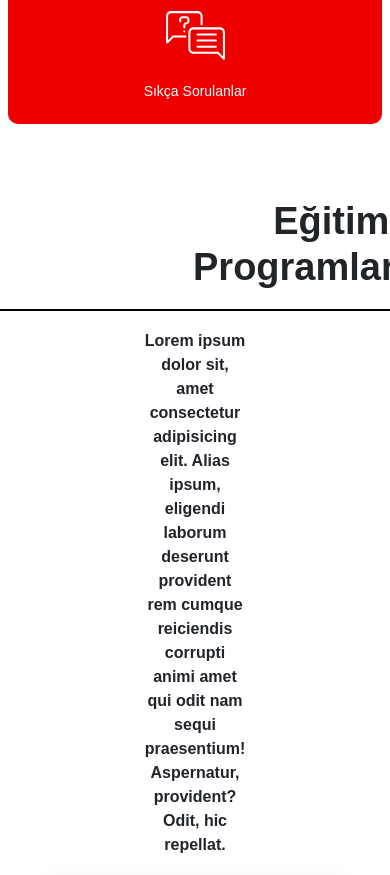
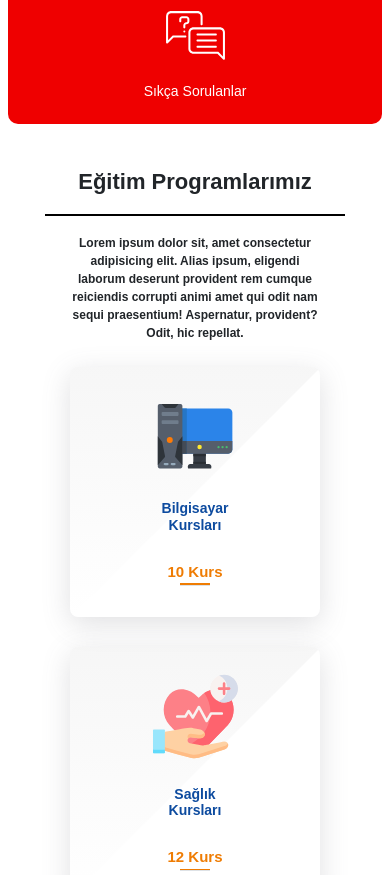
Before and after one commit to barisemreyalcin/Task, a website: page index.html in a window 390 px wide. Shown: the part 749-1624 px from the top of the page. Drawn offline with nearby package versions, Linux system fonts and the light colour scheme.

Commit message:
Responsive edu programs: done

```diff
--- a/scss/responsive.scss
+++ b/scss/responsive.scss
@@ -1,3 +1,41 @@
+// common class: section-header
+@media (max-width: 1200px) {
+    .section-header {
+        h2 {
+            font-size: 3.3rem;
+        }
+
+        p {
+            font-size: 1.5rem;
+        }
+    }
+}
+
+@media (max-width: 992px) {
+    .section-header {
+        h2 {
+            font-size: 3rem;
+        }
+
+        p {
+            font-size: 1.4rem;
+        }
+    }
+}
+
+@media (max-width: 768px) {
+    .section-header {
+        h2 {
+            font-size: 2.2rem;
+        }
+
+        p {
+            font-size: 1.2rem;
+        }
+    }
+}
+
+
 // main contact
 @media (max-width: 1400px) {
     .main-container {
@@ -422,6 +460,7 @@
         flex-wrap: wrap;
         gap: .5rem;
         top: .5rem;
+        margin-bottom: 5rem;
 
         .box {
             padding: 2.5rem 0;
@@ -467,3 +506,76 @@
         }
     }
 }
+
+// edu programs
+@media(max-width: 1400px) {
+    #section-edu {
+        .section-card {
+            width: 25rem !important;
+            height: 25rem !important;
+
+            h3 {
+                font-size: 1.6rem;
+            }
+        }
+    }
+}
+
+@media(max-width: 1200px) {
+    #section-edu {
+
+        #section-cards {
+            .section-card {
+                width: 21rem !important;
+                height: 21rem !important;
+                margin: 1rem;
+
+                h3 {
+                    font-size: 1.4rem;
+                    margin: 2.3rem 0;
+                }
+
+                a {
+                    font-size: 1rem;
+                }
+            }
+        }
+
+    }
+}
+
+@media(max-width: 992px) {
+    #section-edu {
+        padding: 0 5rem;
+        #section-cards {
+                .section-row {
+                    flex-wrap: wrap;
+                    .section-card {
+                        width: 25rem !important;
+                        height: 25rem !important;
+                    }
+                }
+            }
+    }
+}
+
+@media(max-width: 768px) {
+    #section-edu {
+        padding: 0 3rem;
+        margin-bottom: 7.5rem;
+
+        .section-card {
+            &:hover {
+                transform: none !important;
+            }
+        }
+
+        .section-header {
+            padding: 0;
+
+            .header-bottom {
+                width: 30rem;
+            }
+        }
+    }
+}
--- a/scss/style.scss
+++ b/scss/style.scss
@@ -285,14 +285,14 @@ ul {
     }
 
     #section-cards {
+        display: flex;
+        flex-direction: column;
+
         .section-row {
             display: flex;
             align-items: center;
             justify-content: center;
             text-align: center;
-            flex-wrap: wrap;
-            flex-basis: 100%;
-        }
 
             .section-card {
                 display: flex;
@@ -348,6 +348,7 @@ ul {
                     background-color: #EF7C03;
                     transition: all .3s;
 
+                }
             }
         }
     }
```
Also changed, not shown: css/responsive.css, css/style.css. Lines whose indentation alone changed are shown as unchanged.
